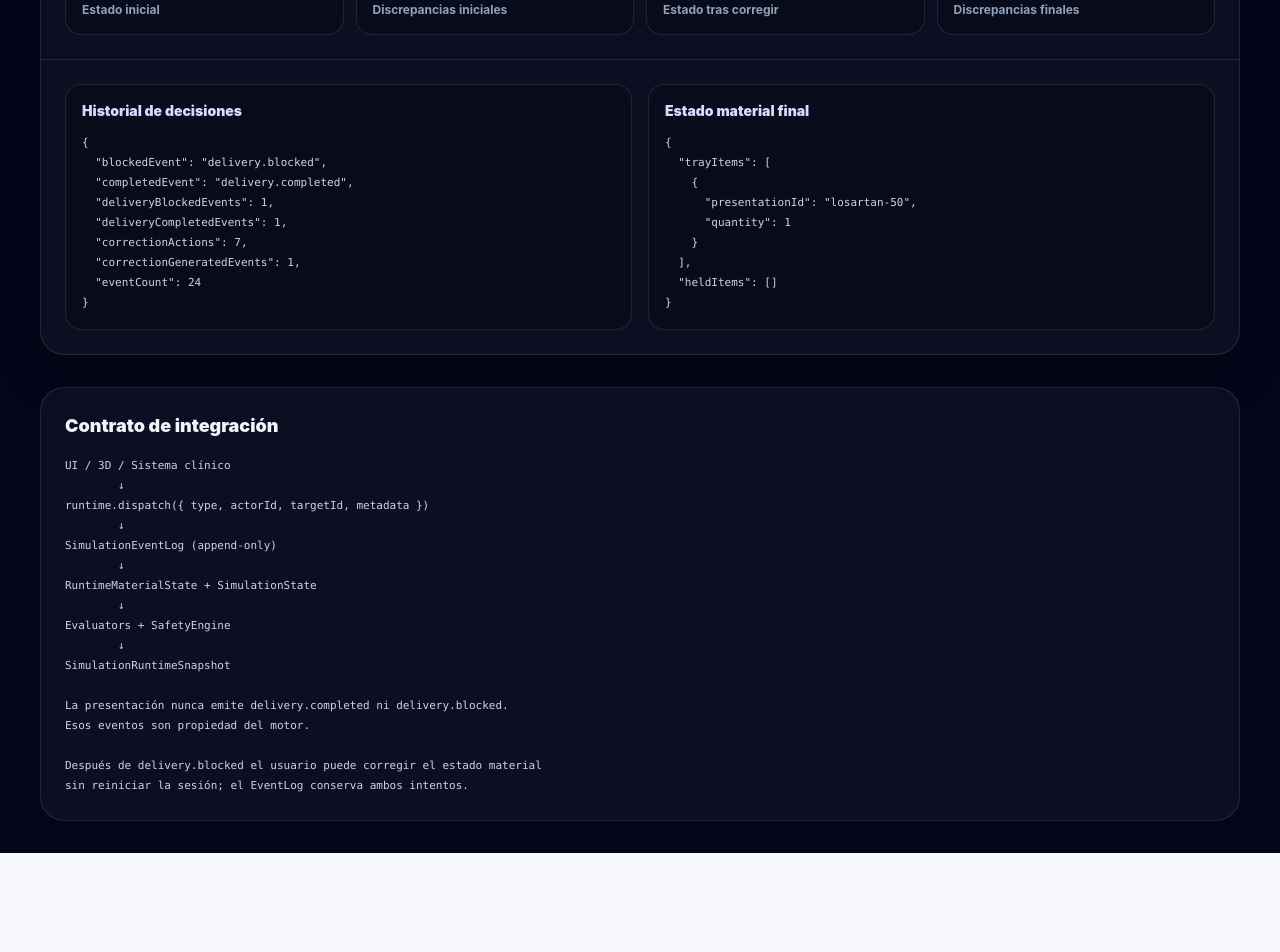
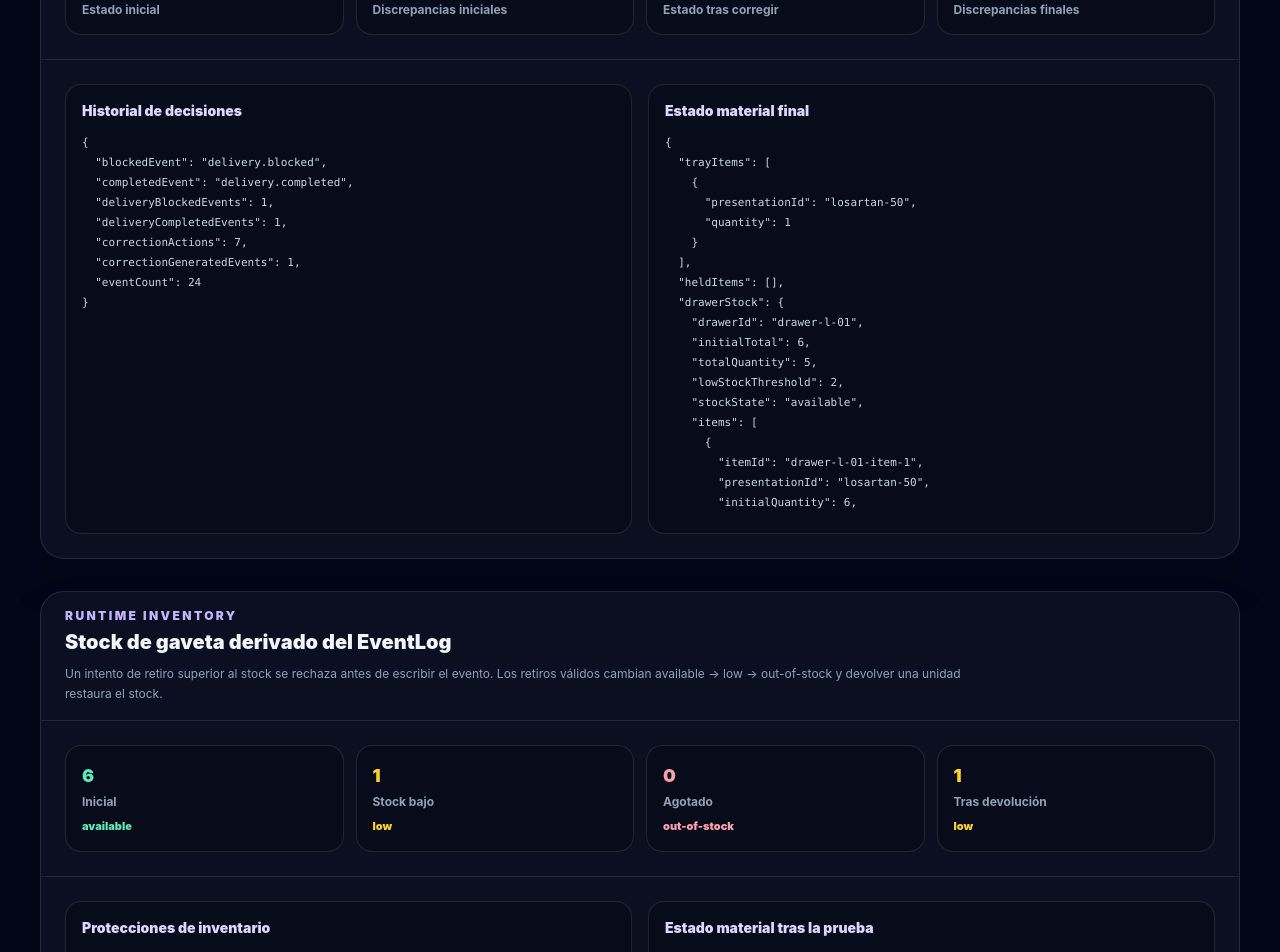
Before and after one commit to vichinho/farmasim, a Next.js app: page /dev/simulation-engine/runtime in a window 1280 px wide. Shown: the part 1000-1952 px from the top of the page. Before the commit the page ends 1853 px from the top, so only its background shows below. Built offline with nearby package versions, Linux system fonts and the light colour scheme; no server answers.

Commit message:
feat(simulation-engine): expose runtime stock diagnostics

```diff
--- a/src/app/dev/simulation-engine/runtime/page.tsx
+++ b/src/app/dev/simulation-engine/runtime/page.tsx
@@ -3,6 +3,7 @@ import { notFound } from "next/navigation";
 import {
   buildBlockedDeliveryRecoveryReport,
   buildRuntimeReport,
+  buildRuntimeStockReport,
 } from "@/features/simulation-engine/fixtures/runtime-report";
 import { runMinimumScenarioRegressionChecks } from "@/features/simulation-engine/fixtures/regression-checks";
 
@@ -13,6 +14,7 @@ export default function SimulationRuntimeDiagnosticsPage() {
 
   const runtime = buildRuntimeReport();
   const recovery = buildBlockedDeliveryRecoveryReport();
+  const stock = buildRuntimeStockReport();
 
   return (
     <main className="min-h-screen bg-slate-950 px-4 py-8 text-slate-100 sm:px-6 lg:px-10">
@@ -23,7 +25,7 @@ export default function SimulationRuntimeDiagnosticsPage() {
           </p>
           <h1 className="mt-2 text-3xl font-black tracking-tight">Simulation Runtime</h1>
           <p className="mt-3 max-w-4xl text-sm leading-6 text-slate-400">
-            Contrato incremental del motor. Las acciones externas se convierten en eventos append-only, el estado material de la bandeja se deriva del historial y las decisiones de entrega permanecen bajo control del Safety Engine.
+            Contrato incremental del motor. Las acciones externas se convierten en eventos append-only, la bandeja y el stock se derivan del historial y las decisiones de entrega permanecen bajo control del Safety Engine.
           </p>
           <div className="mt-4 inline-flex rounded-full bg-emerald-400/10 px-3 py-1.5 text-xs font-black text-emerald-300">
             Regresión interna: {regression.checks.length} comprobaciones OK
@@ -134,8 +136,44 @@ export default function SimulationRuntimeDiagnosticsPage() {
             />
             <DiagnosticBlock
               title="Estado material final"
-              value={{ trayItems: recovery.trayItems, heldItems: recovery.heldItems }}
+              value={{
+                trayItems: recovery.trayItems,
+                heldItems: recovery.heldItems,
+                drawerStock: recovery.drawerStock,
+              }}
             />
+          </div>
+        </section>
+
+        <section className="mt-8 overflow-hidden rounded-3xl border border-white/10 bg-white/[0.04] shadow-2xl">
+          <header className="border-b border-white/10 px-5 py-4 sm:px-6">
+            <p className="text-xs font-black uppercase tracking-[0.2em] text-violet-300">
+              Runtime inventory
+            </p>
+            <h2 className="mt-1 text-xl font-black">Stock de gaveta derivado del EventLog</h2>
+            <p className="mt-2 max-w-4xl text-xs leading-5 text-slate-400">
+              Un intento de retiro superior al stock se rechaza antes de escribir el evento. Los retiros válidos cambian available → low → out-of-stock y devolver una unidad restaura el stock.
+            </p>
+          </header>
+
+          <div className="grid gap-3 p-5 sm:grid-cols-2 sm:p-6 lg:grid-cols-4">
+            <StockStat label="Inicial" drawer={stock.initial} />
+            <StockStat label="Stock bajo" drawer={stock.low} />
+            <StockStat label="Agotado" drawer={stock.empty} />
+            <StockStat label="Tras devolución" drawer={stock.restored} />
+          </div>
+
+          <div className="grid gap-4 border-t border-white/10 p-5 sm:p-6 xl:grid-cols-2">
+            <DiagnosticBlock
+              title="Protecciones de inventario"
+              value={{
+                drawerId: stock.drawerId,
+                itemId: stock.itemId,
+                overdrawRejected: stock.overdrawRejected,
+                acceptedEvents: stock.eventCount,
+              }}
+            />
+            <DiagnosticBlock title="Estado material tras la prueba" value={stock.material} />
           </div>
         </section>
 
@@ -147,14 +185,15 @@ runtime.dispatch({ type, actorId, targetId, metadata })
         ↓
 SimulationEventLog (append-only)
         ↓
-RuntimeMaterialState + SimulationState
+RuntimeMaterialState + RuntimeInventoryState + SimulationState
         ↓
 Evaluators + SafetyEngine
         ↓
 SimulationRuntimeSnapshot
 
-La presentación nunca emite delivery.completed ni delivery.blocked.
-Esos eventos son propiedad del motor.
+La presentación nunca modifica stock ni bandeja directamente.
+Tampoco emite delivery.completed ni delivery.blocked.
+Esos cambios se derivan o son propiedad del motor.
 
 Después de delivery.blocked el usuario puede corregir el estado material
 sin reiniciar la sesión; el EventLog conserva ambos intentos.`}</pre>
@@ -183,6 +222,30 @@ function Stat({
   );
 }
 
+function StockStat({
+  label,
+  drawer,
+}: {
+  label: string;
+  drawer: { totalQuantity: number; stockState: string } | undefined;
+}) {
+  const state = drawer?.stockState ?? "N/D";
+  const tone =
+    state === "available"
+      ? "text-emerald-300"
+      : state === "low"
+        ? "text-amber-300"
+        : "text-rose-300";
+
+  return (
+    <div className="rounded-2xl border border-white/10 bg-black/20 p-4">
+      <div className={`text-lg font-black ${tone}`}>{drawer?.totalQuantity ?? "N/D"}</div>
+      <div className="mt-1 text-xs font-bold text-slate-400">{label}</div>
+      <div className={`mt-2 text-[11px] font-black ${tone}`}>{state}</div>
+    </div>
+  );
+}
+
 function DiagnosticBlock({ title, value }: { title: string; value: unknown }) {
   return (
     <div className="min-w-0 rounded-2xl border border-white/10 bg-black/20 p-4">
```
